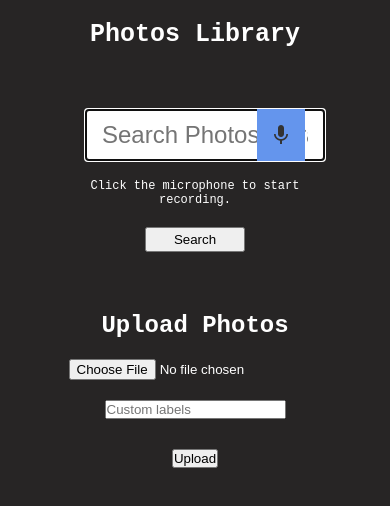
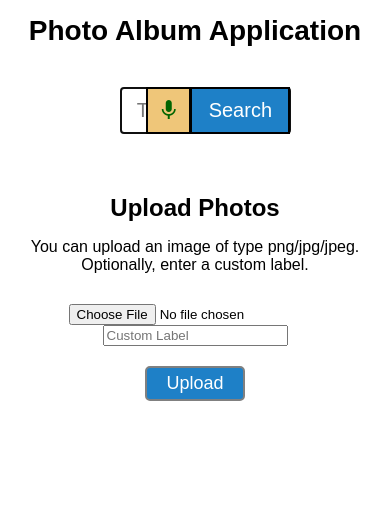
Before and after one commit to srividhyaravi/photo-search, a plain HTML site: page index.html in a window 390 px wide. Drawn offline with nearby package versions, Linux system fonts and the light colour scheme.

Commit message:
Latest version

```diff
--- a/apiGateway-js-sdk/apigClient.js
+++ b/apiGateway-js-sdk/apigClient.js
@@ -53,7 +53,7 @@ apigClientFactory.newClient = function (config) {
 
 
     // extract endpoint and path from url
-    var invokeUrl = 'https://537jvlsjsl.execute-api.us-east-1.amazonaws.com/v2';
+    var invokeUrl = 'https://10d0bsdvmi.execute-api.us-east-1.amazonaws.com/v5';
     var endpoint = /(^https?:\/\/[^\/]+)/g.exec(invokeUrl)[1];
     var pathComponent = invokeUrl.substring(endpoint.length);
 
@@ -140,11 +140,11 @@ apigClientFactory.newClient = function (config) {
     apigClient.uploadBucketFilenameOptions = function (params, body, additionalParams) {
         if(additionalParams === undefined) { additionalParams = {}; }
 
-        apiGateway.core.utils.assertParametersDefined(params, ['Content-Type', 'x-amz-meta-customLabels'], ['body']);
+        apiGateway.core.utils.assertParametersDefined(params, ['filename', 'bucket', 'Content-Type', 'x-amz-meta-customLabels'], ['body']);
 
         var uploadBucketFilenameOptionsRequest = {
             verb: 'options'.toUpperCase(),
-            path: pathComponent + uritemplate('/upload/{bucket}/{filename}').expand(apiGateway.core.utils.parseParametersToObject(params, [])),
+            path: pathComponent + uritemplate('/upload/{bucket}/{filename}').expand(apiGateway.core.utils.parseParametersToObject(params, ['filename', 'bucket', ])),
             headers: apiGateway.core.utils.parseParametersToObject(params, ['Content-Type', 'x-amz-meta-customLabels']),
             queryParams: apiGateway.core.utils.parseParametersToObject(params, []),
             body: body
--- a/apiGateway-js-sdk/index.js
+++ b/apiGateway-js-sdk/index.js
@@ -1,150 +1,82 @@
-
-
-var apigClient = apigClientFactory.newClient();
+var apigClient = apigClientFactory.newClient({apiKey: "aABGiAiHfW5sYOpOejBFQCtOnhWJ1iw3oTQrgpi0"});
 window.SpeechRecognition = window.webkitSpeechRecognition || window.SpeechRecognition
 
-function voiceSearch(){
-    if ('SpeechRecognition' in window) {
-        console.log("SpeechRecognition is Working");
-    } else {
-        console.log("SpeechRecognition is Not Working");
+function textSearch() {
+    var searchboxtext = document.getElementById('searchterm');
+    if (!searchboxtext.value) {
+        alert('Please enter some text or voice input');
     }
+    else {
+        searchboxtext = searchboxtext.value.trim().toLowerCase();
+        searchPhotos(searchboxtext);
+    }
+}
 
-    var inputSearchQuery = document.getElementById("search_query");
+function speechRecognize() {
+    var searchboxtext = document.getElementById("searchterm");
     var recognition = new window.SpeechRecognition();
-
     recognition.onstart = function() {
-        console.log("In start");
-        inputSearchQuery.value = "Listening ...";
+        searchboxtext.value = "Listening ...";
     };
-
     recognition.onspeechend = function() {
-        console.log("In end");
         recognition.stop();
     }
-
     recognition.onresult = function(event) {
-        console.log("In result");
         var transcript = event.results[0][0].transcript;
-        inputSearchQuery.value = transcript;
+        searchboxtext.value = transcript;
         console.log("transcript : ", transcript)
     };
-
     recognition.start();
-
-    // micButton = document.getElementById("mic_search");
-
-    // if (micButton.innerHTML == "mic") {
-    //     recognition.start();
-    // } else if (micButton.innerHTML == "mic_off"){
-    //     recognition.stop();
-    // }
-
-    // recognition.addEventListener("start", function() {
-        // micButton.innerHTML = "mic_off";
-        // console.log("Recording.....");
-    // });
-
-    // recognition.addEventListener("end", function() {
-        // console.log("Stopping recording.");
-        // micButton.innerHTML = "mic";
-    // });
-
-    // recognition.addEventListener("result", resultOfSpeechRecognition);
-    // function resultOfSpeechRecognition(event) {
-    //     const current = event.resultIndex;
-    //     transcript = event.results[current][0].transcript;
-    //     inputSearchQuery.value = transcript;
-    //     console.log("transcript : ", transcript)
-    // }
 }
 
-
-
-
-function textSearch() {
-    var searchText = document.getElementById('search_query');
-    if (!searchText.value) {
-        alert('Please enter a valid text or voice input!');
-    } else {
-        searchText = searchText.value.trim().toLowerCase();
-        console.log('Searching Photos....');
-        searchPhotos(searchText);
-    }
-
-}
-
-function searchPhotos(searchText) {
-
-    console.log(searchText);
-    document.getElementById('search_query').value = searchText;
-    document.getElementById('photos_search_results').innerHTML = "<h4 style=\"text-align:center\">";
-
-    var params = {
-        'q' : searchText
-    };
-
+function searchPhotos(searchboxtext) {
+    document.getElementById('upload-message').innerHTML = "";
+    document.getElementById('searchterm').value = searchboxtext;
+    var params = {'q' : searchboxtext, "x-api-key": "aABGiAiHfW5sYOpOejBFQCtOnhWJ1iw3oTQrgpi0"};
     console.log("Params: ", params);
     apigClient.searchGet(params)
         .then(function(result) {
-            console.log("Result data: ", result["data"]);
-
-            image_paths = result["data"]["imagePaths"];
-            console.log("image_paths : ", image_paths);
-
-            var photosDiv = document.getElementById("photos_search_results");
-            photosDiv.innerHTML = "";
-
-            var n;
-            for (n = 0; n < image_paths.length; n++) {
-                images_list = image_paths[n].split('/');
-                imageName = images_list[images_list.length - 1];
-
-                photosDiv.innerHTML += '<figure><img src="' + image_paths[n] + '" style="width:25%"><figcaption>' + imageName + '</figcaption></figure>';
+            var photosresults = document.getElementById("photos-results-list");
+            photosresults.innerHTML = "";
+            if (result["data"] == "No Results found") {
+                photosresults.innerHTML = "No Results Found!"
             }
-
+            else {
+                imgpaths = result["data"]["imagePaths"];
+                for (let i = 0; i < imgpaths.length; i++) {
+                    imglist = imgpaths[i].split('/');
+                    imgname = imglist[imglist.length - 1];
+                    let result = $("<div></div>").addClass("col-md-3")
+                    result.append('<figure><img src="' + imgpaths[i] + '" style="height:200px; width:250px;"><figcaption style="text-align:center;">' + imgname + '</figcaption></figure>')
+                    photosresults.innerHTML += result.html()
+                }
+            }
         }).catch(function(result) {
             console.log(result);
         });
 }
 
 function uploadPhoto() {
-    var filePath = (document.getElementById('uploaded_file').value).split("\\");
-    var fileName = filePath[filePath.length - 1];
-    var customLabels = "";
+    var fpath = (document.getElementById('uploadedfile').value).split("\\");
+    var fname = fpath[fpath.length - 1];
+    var reader = new FileReader();
+    var file = document.getElementById('uploadedfile').files[0];
 
-    if (!document.getElementById('custom_labels').innerText == "") {
-        customLabels = document.getElementById('custom_labels');
+    document.getElementById('uploadedfile').value = "";
+    document.getElementById('upload-message').innerHTML = "";
+
+    if ((fpath == "") || (!['png', 'jpg', 'jpeg'].includes(fname.split(".")[1]))) {
+        alert("Invalid file type! Please upload a png/jpg/jpeg file!");
     }
-    console.log(fileName);
-    console.log(custom_labels.value);
-
-    var reader = new FileReader();
-    var file = document.getElementById('uploaded_file').files[0];
-    file.constructor = () => file;
-    console.log('File : ', file);
-    document.getElementById('uploaded_file').value = "";
-    // document.getElementById('custom_labels').value = "";
-
-    if ((filePath == "") || (!['png', 'jpg', 'jpeg'].includes(fileName.split(".")[1]))) {
-        alert("Please upload a valid .png/.jpg/.jpeg file!");
-    } else {
-        var params = {'filename': fileName, 'bucket': 'b2-bucket-photoalbum', 'x-amz-meta-customLabels': custom_labels.value, 'Content-Type': file.type};
-        var additionalParams = {
-            headers: {
-                // 'Access-Control-Allow-Origin': '*',
-                'x-amz-meta-customLabels': custom_labels.value,
-                'Content-Type': file.type
-            }
-        };
-
+    else {
+        file.constructor = () => file;
+        var params = {'filename': fname, 'bucket': 'b2-bucket-photoalbum', 'x-amz-meta-customLabels': customlabels.value, 'Content-Type': file.type, "x-api-key": "aABGiAiHfW5sYOpOejBFQCtOnhWJ1iw3oTQrgpi0"};
+        var additionalparams = {headers: {'x-amz-meta-customLabels': customlabels.value, 'Content-Type': file.type}};
         reader.onload = function (event) {
-            console.log("Event: ", event)
-            body = btoa(event.target.result);
-            console.log('Reader body : ', body);
-            return apigClient.uploadBucketFilenamePut(params, file, additionalParams)
+            return apigClient.uploadBucketFilenamePut(params, file, additionalparams)
             .then(function(result) {
-                console.log(result);
+                document.getElementById('upload-message').innerHTML = "File uploaded successfully!";
+                document.getElementById('customlabels').value = "";
             })
             .catch(function(error) {
                 console.log(error);
--- a/index.css
+++ b/index.css
@@ -1,110 +1,73 @@
-* {
-    margin: 10px;
-    padding: 0;
-    box-sizing: border-box;
+body {
+    font-family: Arial, sans-serif;
 }
 
-.photos_title {
+.title {
+    padding-top: 2%;
+    font-size: 28px;
     font-weight: bold;
-    font-size: 25px;
-}
-
-body {
-    font-family: 'Courier New', Courier, monospace;
-    color: white;
-    background-color: rgb(39, 37, 37);
 }
 
 .container-fluid {
     padding: 30px 50px;
-
 }
 
-.search_photos {
-    width: 575px;
-    margin: 0 auto;
+#searchform {
+    width: 55%;
     position: relative;
-    border-radius: 30px;
-
+    padding-top: 10px;
+    padding-bottom: 10px;
 }
 
-#search_photos {
-    width: 75%;
-    margin: 0 auto;
-    position: relative;
-}
-
-#search_photos input {
+#searchterm {
     width: 100%;
-    font-size: 1.5rem;
-    padding: 10px 15px;
-    border: 2px solid #ccc;
+    font-size: 20px;
+    padding-top: 10px;
+    padding-bottom: 10px;
+    padding-left: 15px;
+    border: 2px solid black;
     border-radius: 2px;
 }
 
-#search_photos button {
+#searchbutton {
     position: absolute;
-    top: 0;
-    right: 0;
+    background-color: #1e80c7;
+    border: 2px solid black;
+    color: white;
+    top: 10px;
+    right: -20px;
     bottom: 0;
-    background-color: cornflowerblue;
-    outline: none;
-    border: none;
-    width: 3rem;
-    text-align: center;
-    font-size: 1.75rem;
-    cursor: pointer;
-    color: #333;
+    margin-bottom: 10px;
+    width: 100px;
+    font-size: 20px;
 }
 
-.search_info {
-    margin-top: 0.5rem;
-    text-align: center;
-    font-size: 0.75rem;
+#micbutton {
+    position: absolute;
+    background-color: #efc679;
+    border: 2px solid black;
+    color: darkgreen;
+    top: 10px;
+    right: 79px;
+    bottom: 0;
+    margin-bottom: 10px;
+    padding-top: 5px;
+    width: 45px;
+    font-size: 20px;
 }
 
-
-
-
-@media (max-width: 1200px) {
-    #search_photos {
-        width: 50%;
-    }
+#uploadbutton {
+    margin-top: 20px;
+    width: 100px;
+    height: 35px;
+    font-size: 18px;
+    background-color: #1e80c7;
+    color: white;
+    border: 2px solid grey;
+    border-radius: 5px;
 }
 
-@media (max-width: 768px) {
-    .container-fluid {
-        padding: 30px 35px;
-    }
-
-    #search_photos {
-        width: 100%;
-    }
-
-    .info {
-        font-size: 0.5rem;
-    }
+figure {
+    display: inline-block;
+    align-items: center;
 }
-
-
-/* button {
-    padding:10px;
-    background-color:#6a67ce;
-    color: #FFFFFF;
-    border: 0px;
-    cursor:pointer;
-    border-radius: 5px;
-}
-#output {
-    background-color:#F9F9F9;
-    padding:10px;
-    width: 100%;
-    margin-top:20px;
-    line-height:30px;
-}
-.hide {
-    display:none;
-}
-.show {
-    display:block;
-} */
--- a/index.html
+++ b/index.html
@@ -19,78 +19,39 @@
         <script type="text/javascript" src="apiGateway-js-sdk/index.js"></script>
     </head>
     <center>
-        <header class="photos_title">
-            Photos Library
+        <header class="title">
+            Photo Album Application
         </header>
     </center>
     <body>
-		<!--
-        <h2>JavaScript Speech to Text</h2>
-        <p>Click on the below button and speak something...</p>
-        <p><button type="button" onclick="runSpeechRecognition()">Speech to Text</button> &nbsp; <span id="action"></span></p>
-        <div id="output" class="hide"></div>
-        <script>
-		    function runSpeechRecognition() {
-		        // get output div reference
-		        var output = document.getElementById("output");
-		        // get action element reference
-		        var action = document.getElementById("action");
-                // new speech recognition object
-                var SpeechRecognition = SpeechRecognition || webkitSpeechRecognition;
-                var recognition = new SpeechRecognition();
-
-                console.log(recognition);
-                // This runs when the speech recognition service starts
-                recognition.onstart = function() {
-                    console.log("In start");
-                    action.innerHTML = "<small>listening, please speak...</small>";
-                };
-
-                recognition.onspeechend = function() {
-                    console.log("In end");
-                    action.innerHTML = "<small>stopped listening, hope you are done...</small>";
-                    recognition.stop();
-                }
-
-                // This runs when the speech recognition service returns result
-                recognition.onresult = function(event) {
-                    var transcript = event.results[0][0].transcript;
-                    var confidence = event.results[0][0].confidence;
-                    output.innerHTML = "<b>Text:</b> " + transcript + "<br/> <b>Confidence:</b> " + confidence*100+"%";
-                    output.classList.remove("hide");
-                };
-
-                 // start recognition
-                 recognition.start();
-	        }
-        </script>
-        -->
         <div class="container-fluid">
             <center>
-                <form action="", method="get", target="", id="search_photos">
-                    <input name="search_query" id = "search_query" type="text" placeholder="Search Photos Library" autocomplete="off" autofocus>
-                    <button type="button">
-                        <i class="large material-icons" id="mic_search" onclick="voiceSearch()">mic</i>
-                    </button>
-                </form>
-                <p class="search_info">Click the microphone to start recording.</p>
                 <div class="row">
-                    <button type="button" id="searchPhotos" name="searchPhotos" style="width:100px; height: 25px;" onclick="textSearch()">Search</button>
+                    <form action="", method="get", target="", id="searchform">
+                        <input name="searchterm" id="searchterm" type="text" placeholder="Type or Click on the microphone to search the album" autocomplete="off" autofocus>
+                        <button type="button" id="micbutton">
+                            <i class="large material-icons" id="mic_search" onclick="speechRecognize()">mic</i>
+                        </button>
+                        <button type="button" id="searchbutton" name="searchbutton" onclick="textSearch()">Search</button>
+                    </form>
                 </div>
             </center>
         </div>
-        <div class="row">
-            <div id="photos_search_results">
+        <center>
+            <div id="photos-results-list" class="row">
             </div>
-        </div>
+        </center>
         <div class="Upload_files">
-            <h2 style="text-align: center;">Upload Photos</h2>
+            <h2 style="text-align: center; margin-bottom: 10px;">Upload Photos</h2>
             <center>
+                <p style="margin-bottom: 30px">You can upload an image of type png/jpg/jpeg. Optionally, enter a custom label.</p>
                 <form action="/action_page.php">
-                    <input type="file" id="uploaded_file" name="filename">
-                    <input type="text" id="custom_labels" name="custom_labels" placeholder="Custom labels">
+                    <input type="file" id="uploadedfile" name="filename">
+                    <input type="text" id="customlabels" name="customlabels" placeholder="Custom Label">
                 </form>
-                <button id="upload_files" onclick="uploadPhoto()">Upload</button>
+                <button id="uploadbutton" onclick="uploadPhoto()">Upload</button>
+                <div id="upload-message">
+                </div>
             </center>
         </div>
     </body>
```
Also changed, not shown: 1 other file.
